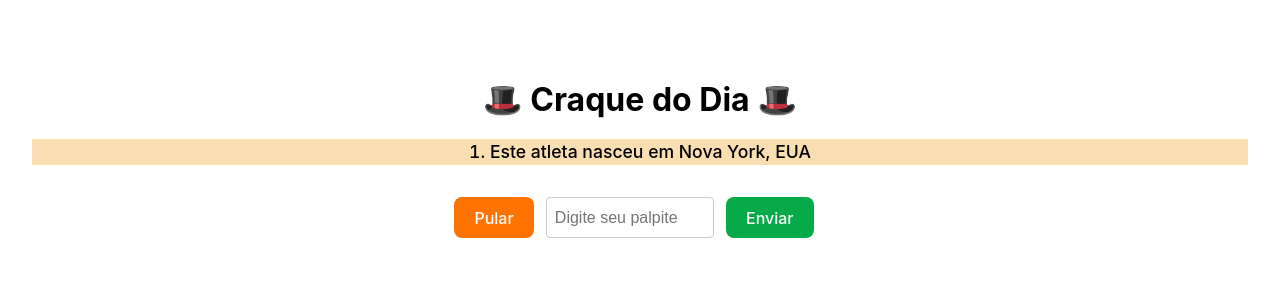
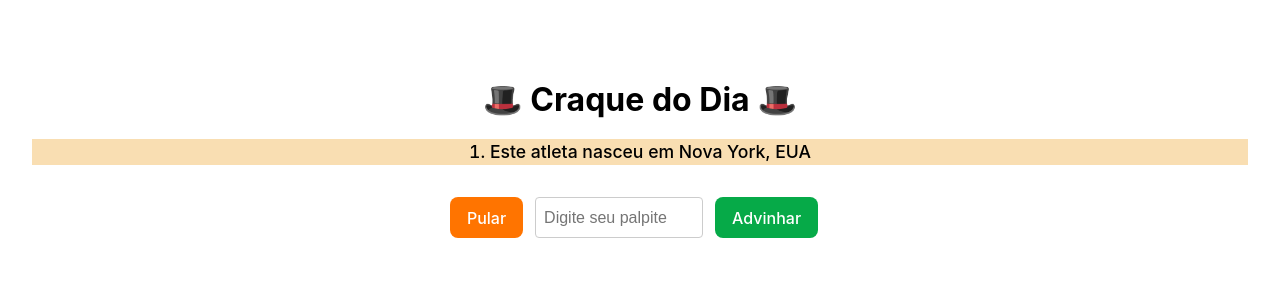
Before and after one commit to brenoferreira/craquedodia, a React (Vite) app: page / in a window 1280 px wide. Shown: the top 300 px of the page. Built offline with nearby package versions, Linux system fonts and the light colour scheme.

Commit message:
melhora botao

```diff
--- a/src/App.jsx
+++ b/src/App.jsx
@@ -111,7 +111,7 @@ function QuizGame() {
                             onChange={(e) => setUserGuess(e.target.value)}
                             placeholder="Digite seu palpite"
                         />
-                        <button className='guess' type='button' onClick={handleGuess}>Enviar</button>
+                        <button className='guess' type='button' onClick={handleGuess}>Advinhar</button>
                         <p>{feedback}</p>
                     </div>
                 </form>
--- a/src/index.css
+++ b/src/index.css
@@ -38,7 +38,7 @@ h1 {
 button {
   border-radius: 8px;
   border: 1px solid transparent;
-  padding: 0.6em 1.2em;
+  padding: 0.6em 1em;
   font-size: 1em;
   font-weight: 500;
   font-family: inherit;
```
